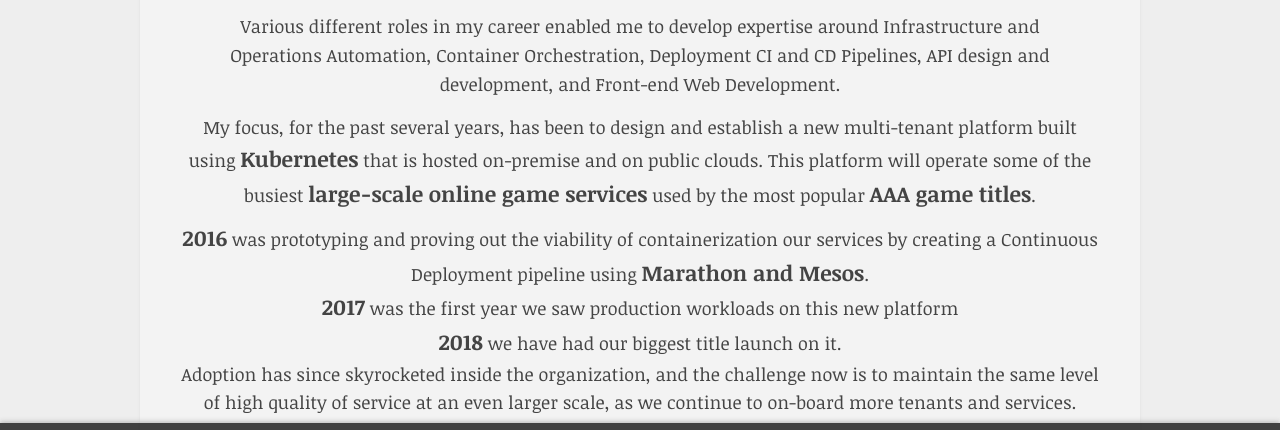
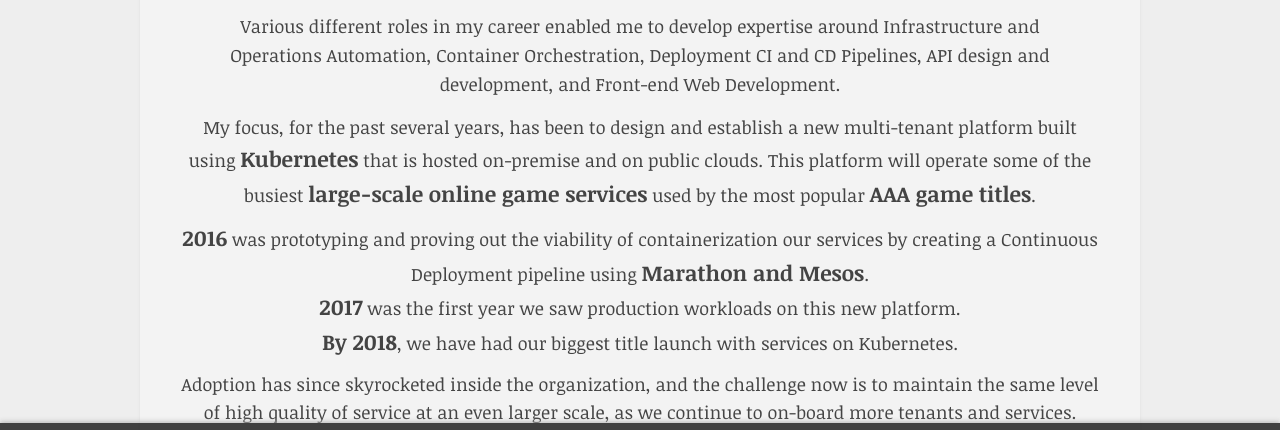
Before and after one commit to ottoyiu/ottoyiu.github.io, a plain HTML site: page index.html in a window 1280 px wide. Shown: the part 347-777 px from the top of the page. Drawn offline with nearby package versions, Linux system fonts and the light colour scheme; a script that the page names is missing.

Commit message:
fix formating

```diff
--- a/index.html
+++ b/index.html
@@ -48,8 +48,10 @@
 		<br />
                 <p>
 		    <b>2016</b> was prototyping and proving out the viability of containerization our services by creating a Continuous Deployment pipeline using <b>Marathon and Mesos</b>.<br />
-		    <b>2017</b> was the first year we saw production workloads on this new platform<br />
-		    <b>2018</b> we have had our biggest title launch on it.<br />
+		    <b>2017</b> was the first year we saw production workloads on this new platform.<br />
+		    <b>By 2018</b>, we have had our biggest title launch with services on Kubernetes.
+		</p><br />
+		<p>
 		    Adoption has since skyrocketed inside the organization, and the challenge now is to maintain
                     the same level of high quality of service at an even larger scale, as we continue to on-board more tenants and services.
                 </p>
```
